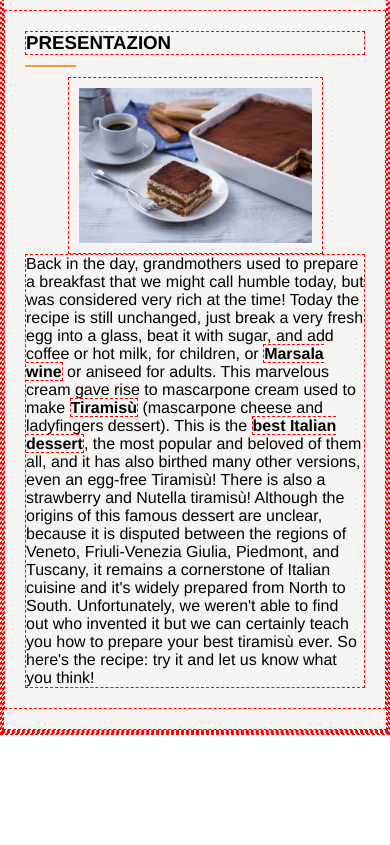
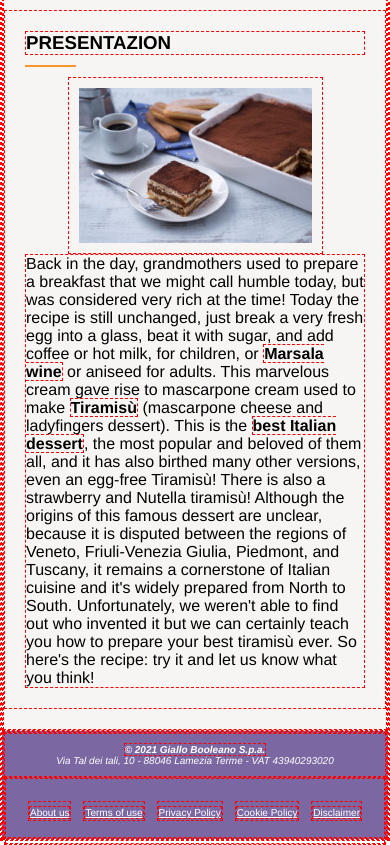
Before and after one commit to angelo-lepore/htmlcss-responsive-layout, a plain HTML site: page index.html in a window 390 px wide. Shown: the part 724-1569 px from the top of the page. Before the commit the page ends 1459 px from the top, so only its background shows below. Drawn offline with Linux system fonts and the light colour scheme.

Commit message:
footer-finished-until-tablet

```diff
--- a/css/style.css
+++ b/css/style.css
@@ -33,6 +33,10 @@ ul {
 	background-color: #FFFFFF;
     box-shadow: 1px 1px 1px #BDB3A8;
 }
+footer {
+    background-color: #7B68A3;
+}
+
 /* header */
 .topbar {
 	height: 70px;
@@ -118,7 +122,26 @@ ul {
     margin-block: 10px;
 }
 /* footer */
-
+.container-footer {
+    max-width: 480px;
+    margin: 0 auto;
+    height: 106px;
+}
+.footer-address {
+    color: #FFFFFF;
+    text-align: center;
+    font-size: 10px;
+    padding: 10px;
+}
+.footer {
+    display: flex;
+	justify-content: space-between;
+    padding: 22px;
+}
+footer ul li a {
+    color: #FFFFFF;
+    font-size: 10px;
+}
 /* responsive tablet */
 @media screen and (min-width: 768px) {
     .topbar {
--- a/index.html
+++ b/index.html
@@ -68,10 +68,23 @@
                 <p>Back in the day, grandmothers used to prepare a breakfast that we might call humble today, but was considered very rich at the time! Today the recipe is still unchanged, just break a very fresh egg into a glass, beat it with sugar, and add coffee or hot milk, for children, or <strong>Marsala wine</strong> or aniseed for adults. This marvelous cream gave rise to mascarpone cream used to make <strong>Tiramisù</strong> (mascarpone cheese and ladyfingers dessert). This is the <strong>best Italian dessert</strong>, the most popular and beloved of them all, and it has also birthed many other versions, even an egg-free Tiramisù! There is also a strawberry and Nutella tiramisù! Although the origins of this famous dessert are unclear, because it is disputed between the regions of Veneto, Friuli-Venezia Giulia, Piedmont, and Tuscany, it remains a cornerstone of Italian cuisine and it's widely prepared from North to South. Unfortunately, we weren't able to find out who invented it but we can certainly teach you how to prepare your best tiramisù ever. So here's the recipe: try it and let us know what you think!</p>
             </section>
         </div>
-     </main>
+    </main>
     <!-- footer -->
      <footer>
-
-     </footer>
+        <div class="container-footer">
+            <address class="footer-address"><strong>&copy; 2021 Giallo Booleano S.p.a.</strong>
+                <br />Via Tal dei tali, 10 - 88046 Lamezia Terme - VAT 43940293020
+            </address>
+            <nav>
+                <ul class="footer">
+                    <li><a href="#">About us</a></li>
+                    <li><a href="#">Terms of use</a></li>
+                    <li><a href="#">Privacy Policy</a></li>
+                    <li><a href="#">Cookie Policy</a></li>
+                    <li><a href="#">Disclaimer</a></li>
+                </ul>
+            </nav>
+        </div>
+    </footer>
 </body>
 </html>
```
